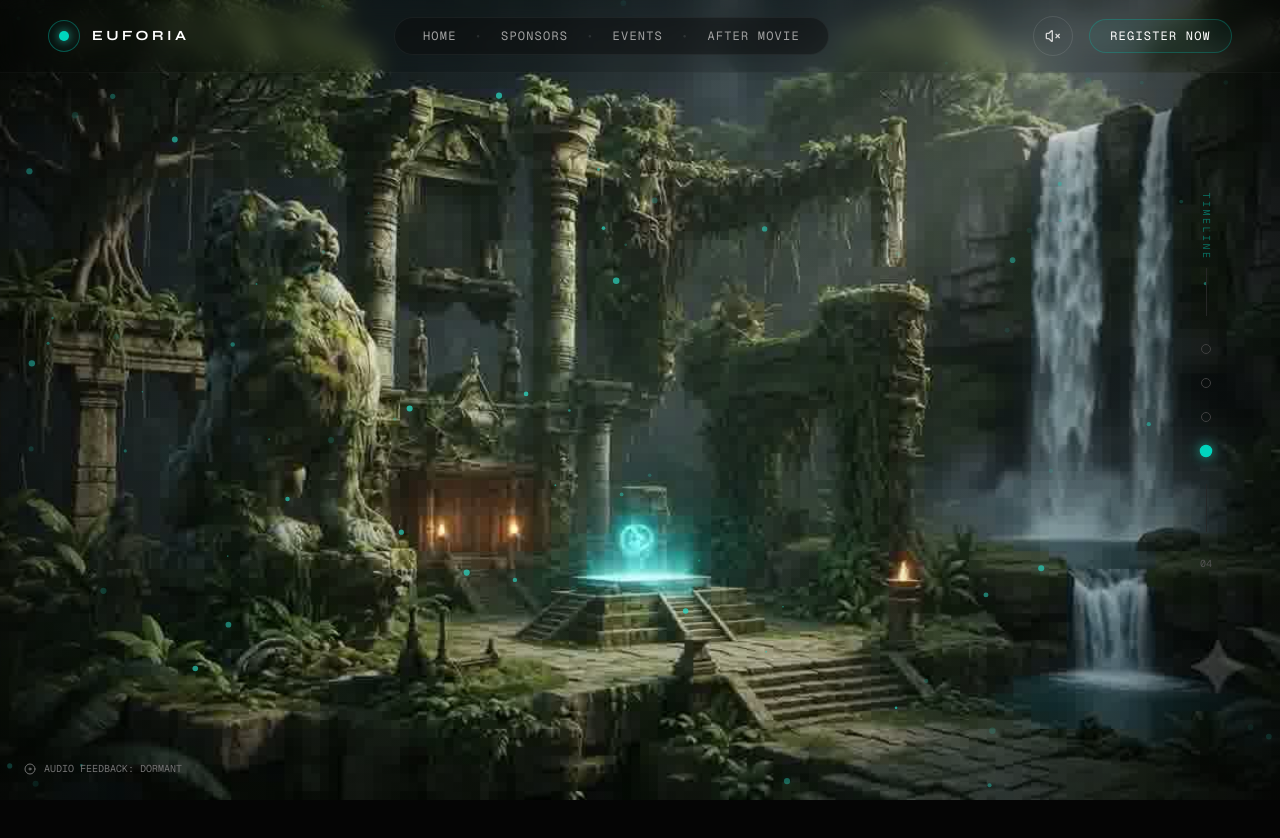
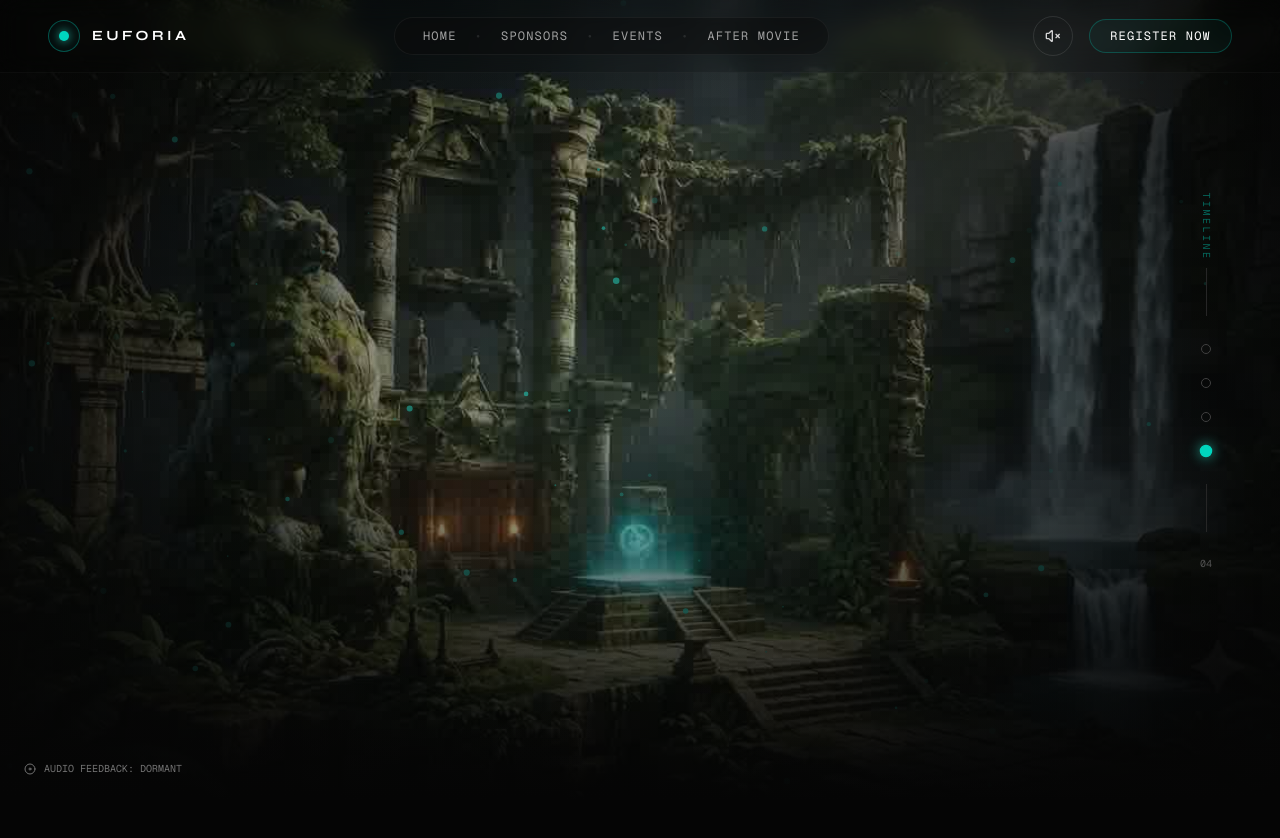
Before and after one commit to sarthakmohitesm/Roots-of-Deacade, a Next.js app: page / in a window 1280 px wide. Shown: the top 838 px of the page. Built offline with nearby package versions, Linux system fonts and the light colour scheme.

Commit message:
remove watermark

```diff
--- a/app/page.tsx
+++ b/app/page.tsx
@@ -1248,6 +1248,9 @@ export default function Home() {
       {/* 3. Sticky Background Canvas Container */}
       <div className="fixed inset-0 w-full h-screen -z-20 bg-[#050505]">
         <canvas ref={canvasRef} className="w-full h-full block" />
+        {/* Cinematic Vignette Overlay to hide watermark and enhance depth */}
+        <div className="absolute inset-0 bg-gradient-to-t from-[#050505] via-[#050505]/10 to-[#050505]/40 pointer-events-none" />
+        <div className="absolute inset-0 bg-gradient-to-r from-[#050505]/70 via-transparent to-[#050505]/70 pointer-events-none" />
       </div>
 
       {/* 4. Awwwards Side Stage Navigator */}
```
